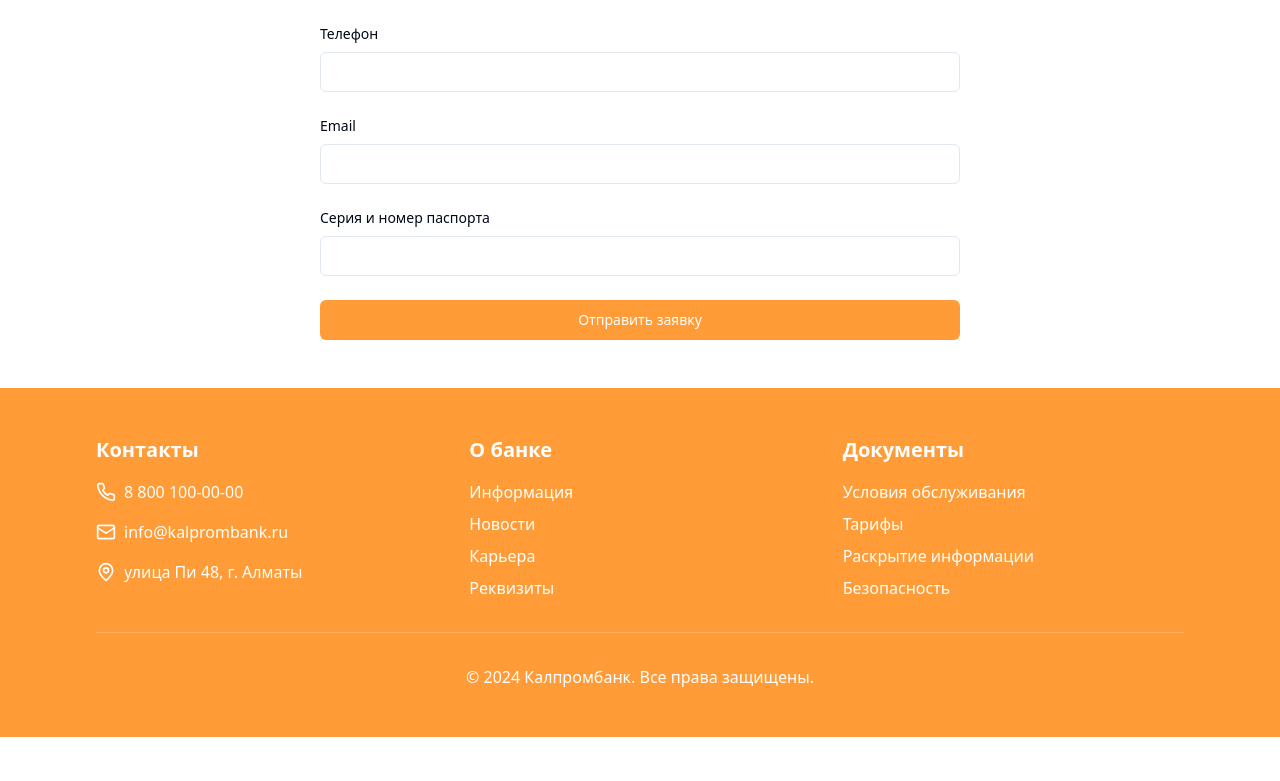
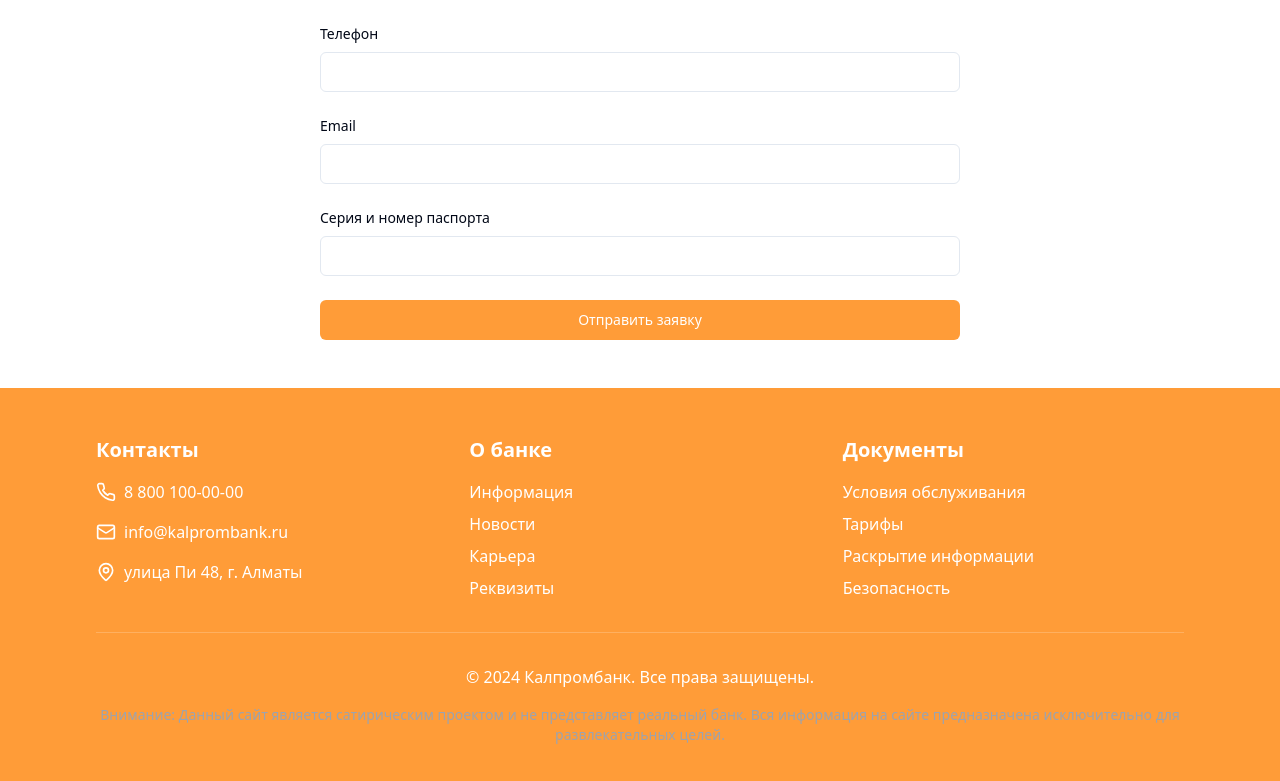
Before and after one commit to almypr/kalprombank, a React (Vite) app: page /open-account in a window 1280 px wide. Shown: the part 257-1038 px from the top of the page. Before the commit the page ends 994 px from the top, so only its background shows below. Built offline with nearby package versions, Linux system fonts and the light colour scheme.

Commit message:
Add disclaimer about satire
Included a disclaimer on the website indicating that it is satirical in nature and should not be taken seriously as a real bank.
[skip gpt_engineer]

```diff
--- a/src/components/Footer.tsx
+++ b/src/components/Footer.tsx
@@ -42,8 +42,12 @@ export const Footer = () => {
             </ul>
           </div>
         </div>
-        <div className="mt-8 pt-8 border-t border-white/20 text-center">
+        <div className="mt-8 pt-8 border-t border-white/20 text-center space-y-4">
           <p>© 2024 Калпромбанк. Все права защищены.</p>
+          <p className="text-sm text-gray-400">
+            Внимание: Данный сайт является сатирическим проектом и не представляет реальный банк.
+            Вся информация на сайте предназначена исключительно для развлекательных целей.
+          </p>
         </div>
       </div>
     </footer>
```
